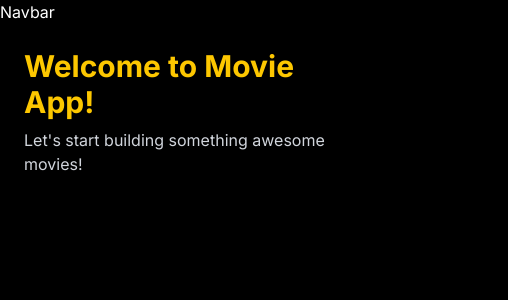
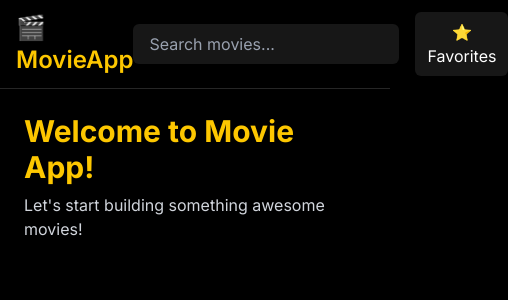
Before and after one commit to londam/movie-app, a Next.js app: page / in a window 390 px wide. Shown: the top 300 px of the page, 508 px wide, since content can reach past the window. Built offline with nearby package versions, Linux system fonts and the light colour scheme.

Commit message:
feat: add base responsive navbar with search and favorites placeholders

```diff
--- /dev/null
+++ b/src/components/navbar/FavoritesMenu.tsx
@@ -0,0 +1,14 @@
+"use client";
+import React from "react";
+
+const FavoritesMenu = () => {
+  return (
+    <div className="relative">
+      <button className="px-3 py-2 bg-neutral-900 text-white rounded-md hover:bg-neutral-800">
+        ⭐ Favorites
+      </button>
+    </div>
+  );
+};
+
+export default FavoritesMenu;
--- a/src/components/navbar/Navbar.tsx
+++ b/src/components/navbar/Navbar.tsx
@@ -1,7 +1,23 @@
+"use client";
 import React from "react";
+import SearchBar from "./SearchBar";
+import FavoritesMenu from "./FavoritesMenu";
 
 const Navbar = () => {
-  return <div>Navbar</div>;
+  return (
+    <header className="w-full px-4 py-3 border-b border-neutral-800 bg-black sticky top-0 z-50">
+      <div className="max-w-7xl mx-auto flex items-center justify-between">
+        {/* Logo / App Title */}
+        <div className="text-yellow-400 text-2xl font-semibold">🎬 MovieApp</div>
+
+        {/* Right Side: Search + Favorites */}
+        <div className="flex items-center gap-4">
+          <SearchBar />
+          <FavoritesMenu />
+        </div>
+      </div>
+    </header>
+  );
 };
 
 export default Navbar;
--- /dev/null
+++ b/src/components/navbar/SearchBar.tsx
@@ -0,0 +1,15 @@
+"use client";
+import React from "react";
+
+const SearchBar = () => {
+  return (
+    <input
+      type="text"
+      placeholder="Search movies..."
+      className="px-4 py-2 rounded-md bg-neutral-900 text-white placeholder-gray-400
+      focus:outline-none focus:ring-2 focus:ring-yellow-500"
+    />
+  );
+};
+
+export default SearchBar;
```
